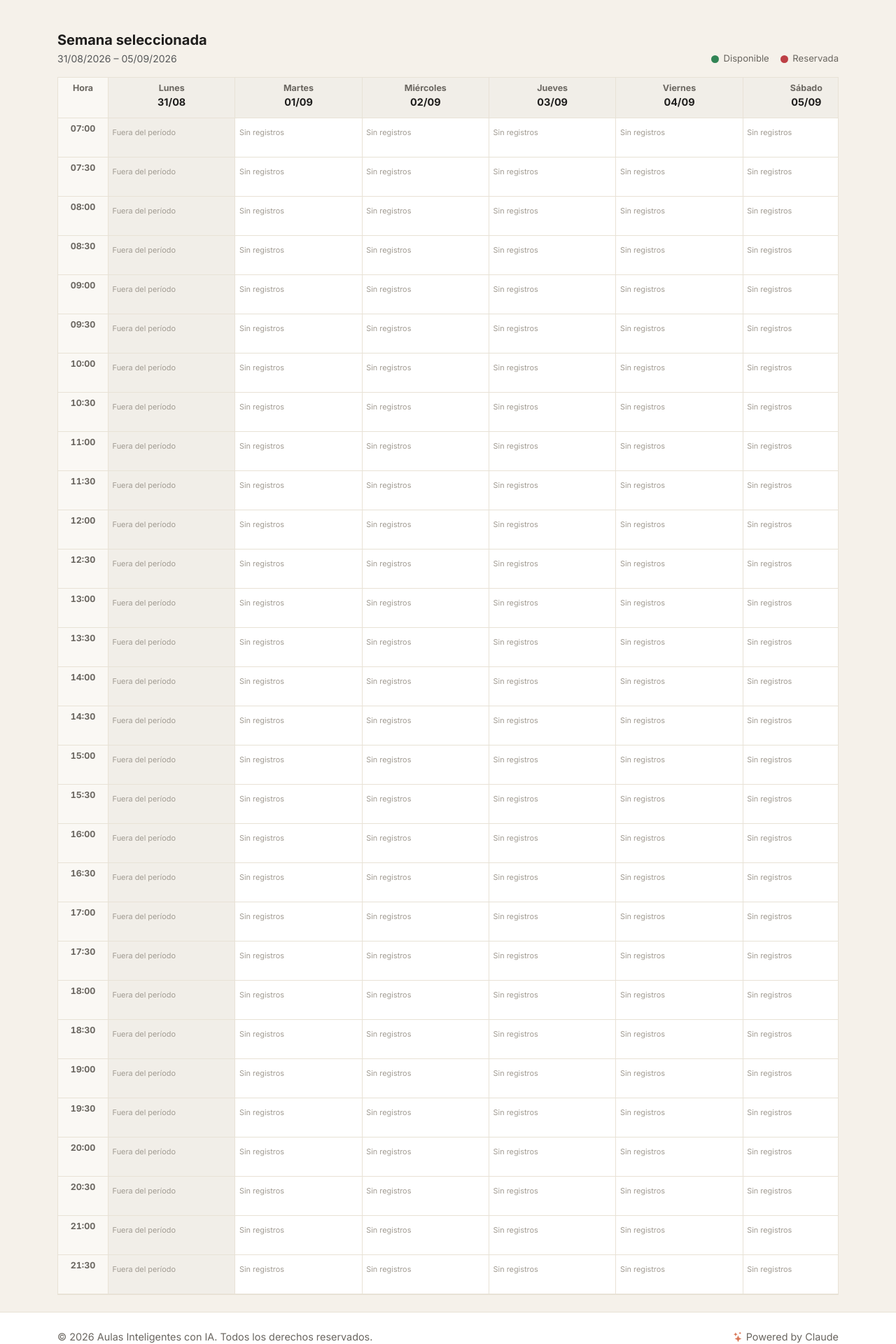
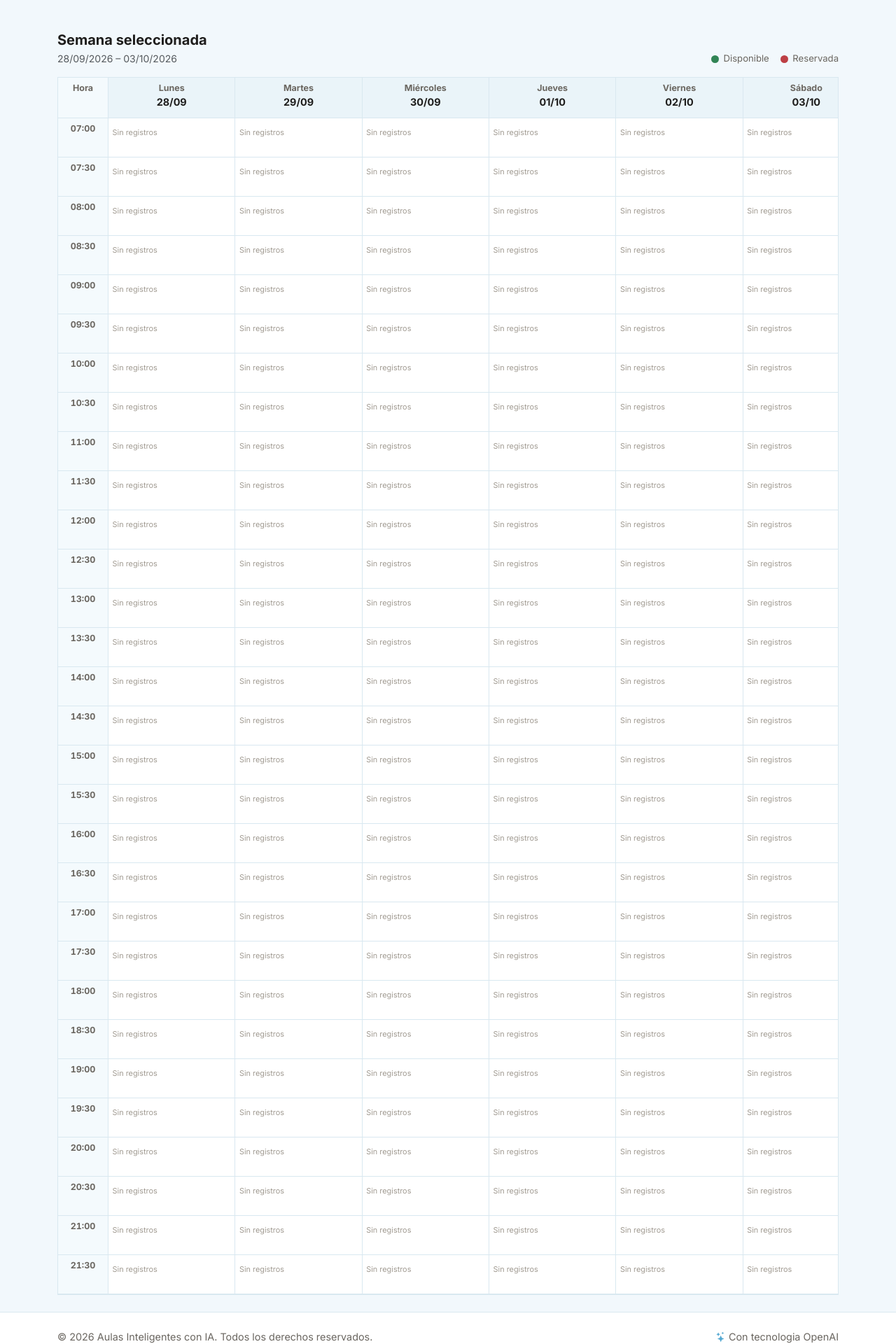
Before and after one commit to gomontalvo/unir-mia-aulasinteligentes, a Flask app: page /cronograma in a window 1280 px wide. Shown: the part 920-2840 px from the top of the page at 70% size. Run offline with Flask 3, Linux system fonts and the light colour scheme.

Commit message:
incluir-llm-rag-ex

```diff
--- a/app.py
+++ b/app.py
@@ -1,5 +1,6 @@
 import calendar
 import csv
+import re
 from datetime import date, datetime, timedelta
 from pathlib import Path
 from threading import Lock
@@ -10,11 +11,11 @@ from config import Config
 from crea_aula import crear_archivo_dat
 from reserva import buscar_reservas, guardar_reserva
 
-# Cliente oficial de Anthropic (se usa únicamente si hay API key configurada)
+# Cliente oficial de OpenAI (se usa únicamente si hay API key configurada)
 try:
-    import anthropic
+    from openai import OpenAI
 except ImportError:
-    anthropic = None
+    OpenAI = None
 
 DELIMITADOR=";"
 NOMBRE_ARCHIVO = "aula.dat"
@@ -25,6 +26,82 @@ def cargar_dataframe(nombre_archivo:str):
     """Carga el archivo .dat en un DataFrame de pandas."""
     df = pd.read_csv(nombre_archivo, sep=DELIMITADOR, encoding="utf-8")
     return df
+
+
+def recuperar_contexto_asistente(mensaje, ruta_aulas, ruta_cronograma, ahora=None):
+    """Recupera aulas relevantes y sus tres próximas franjas libres."""
+    ahora = ahora or datetime.now()
+    ruta_aulas = Path(ruta_aulas)
+    if not ruta_aulas.exists():
+        return "Los datos de aulas no están disponibles.", []
+
+    df_aula = pd.read_csv(
+        ruta_aulas,
+        sep=DELIMITADOR,
+        encoding="utf-8",
+        dtype=str,
+        keep_default_na=False,
+    )
+    mensaje_normalizado = mensaje.casefold()
+    numeros_aula = set(re.findall(r"\baula\s*(\d+)\b", mensaje_normalizado))
+    secciones = set(re.findall(r"\bsecci[oó]n\s+([a-z])\b", mensaje_normalizado))
+    ubicaciones = set(re.findall(r"\bp\d+\b", mensaje_normalizado))
+    df_aula["AULA"] = df_aula["AULA"].astype(str)
+    df_aula["SECCION"] = df_aula["SECCION"].astype(str)
+    df_aula["UBICACION"] = df_aula["UBICACION"].astype(str)
+
+    filtro = pd.Series(True, index=df_aula.index)
+    if numeros_aula:
+        filtro &= df_aula["AULA"].isin(numeros_aula)
+    if secciones:
+        filtro &= df_aula["SECCION"].str.casefold().isin(secciones)
+    if ubicaciones:
+        filtro &= df_aula["UBICACION"].str.casefold().isin(ubicaciones)
+    aulas_relevantes = df_aula.loc[filtro] if (numeros_aula or secciones or ubicaciones) else df_aula
+    claves_aula = set(zip(aulas_relevantes["AULA"], aulas_relevantes["SECCION"]))
+
+    lineas_aulas = [
+        f"Aula {fila['AULA']}, sección {fila['SECCION']}: capacidad {fila['CAPACIDAD']}, "
+        f"ubicación {fila['UBICACION']}, adyacentes {fila['ADYACENTE'] or 'ninguna'}."
+        for _, fila in aulas_relevantes.iterrows()
+    ]
+    lineas_horarios = []
+    ruta_cronograma = Path(ruta_cronograma)
+    if claves_aula and ruta_cronograma.exists():
+        df_horarios = pd.read_csv(
+            ruta_cronograma,
+            sep=DELIMITADOR,
+            encoding="utf-8",
+            dtype=str,
+            keep_default_na=False,
+            usecols=["AULA", "SECCION", "FECHA", "HORAINI", "SOLICITANTE"],
+        )
+        claves_relevantes = {f"{aula}|{seccion}" for aula, seccion in claves_aula}
+        df_horarios = df_horarios[
+            df_horarios["AULA"].add("|").add(df_horarios["SECCION"]).isin(claves_relevantes)
+            & df_horarios["SOLICITANTE"].str.strip().eq("")
+        ].copy()
+        df_horarios["_instante"] = pd.to_datetime(
+            df_horarios["FECHA"] + " " + df_horarios["HORAINI"],
+            format="%d/%m/%Y %H:%M",
+            errors="coerce",
+        )
+        df_horarios = df_horarios[
+            df_horarios["_instante"].notna() & (df_horarios["_instante"] >= ahora)
+        ].sort_values("_instante")
+        for instante, franjas in df_horarios.groupby("_instante", sort=True):
+            aulas_disponibles = ", ".join(
+                f"Aula {fila['AULA']} sección {fila['SECCION']}"
+                for _, fila in franjas.iterrows()
+            )
+            lineas_horarios.append(f"{instante:%d/%m/%Y %H:%M}: {aulas_disponibles}")
+            if len(lineas_horarios) == 3:
+                break
+
+    contexto = "Aulas:\n" + ("\n".join(lineas_aulas) or "No hay aulas que coincidan con la consulta.")
+    contexto += "\nPróximas franjas disponibles:\n"
+    contexto += "\n".join(lineas_horarios) or "No hay franjas disponibles en los datos."
+    return contexto, lineas_horarios
 
 def create_app():
     app = Flask(__name__)
@@ -182,7 +259,8 @@ def create_app():
 
     @app.route("/cronograma")
     def cronograma():
-        mes = request.args.get("mes", "2026-09")
+        hoy = date.today()
+        mes = request.args.get("mes", hoy.strftime("%Y-%m"))
         try:
             anio, numero_mes = (int(parte) for parte in mes.split("-", 1))
             mes_fecha = date(anio, numero_mes, 1)
@@ -198,9 +276,11 @@ def create_app():
         mes = mes_fecha.strftime("%Y-%m")
 
         try:
-            fecha_seleccionada = date.fromisoformat(request.args.get("fecha", ""))
+            fecha_seleccionada = date.fromisoformat(
+                request.args.get("fecha", hoy.isoformat())
+            )
         except ValueError:
-            fecha_seleccionada = FECHA_INICIO_CRONOGRAMA
+            fecha_seleccionada = hoy
 
         if (
             fecha_seleccionada.strftime("%Y-%m") != mes
@@ -342,13 +422,13 @@ def create_app():
         )
 
     # ------------------------------------------------------------------
-    # API: asistente de IA (Claude)
+    # API: asistente de IA (OpenAI)
     # ------------------------------------------------------------------
     @app.route("/api/asistente", methods=["POST"])
     def asistente():
         """
-        Recibe un mensaje del usuario y responde usando la API de Claude.
-        Requiere ANTHROPIC_API_KEY configurada en el archivo .env
+        Recibe un mensaje del usuario y responde usando la API de OpenAI.
+        Requiere OPENAI_API_KEY configurada en el archivo .env
         """
         data = request.get_json(silent=True) or {}
         mensaje = data.get("mensaje", "").strip()
@@ -356,25 +436,42 @@ def create_app():
         if not mensaje:
             return jsonify({"error": "El campo 'mensaje' es requerido."}), 400
 
-        if not app.config["ANTHROPIC_API_KEY"] or anthropic is None:
+        if not app.config["OPENAI_API_KEY"] or OpenAI is None:
             return jsonify({
                 "respuesta": "El asistente de IA aún no está configurado. "
-                             "Agrega tu ANTHROPIC_API_KEY en el archivo .env para activarlo."
+                             "Agrega tu OPENAI_API_KEY en el archivo .env para activarlo."
             })
 
         try:
-            client = anthropic.Anthropic(api_key=app.config["ANTHROPIC_API_KEY"])
-            respuesta = client.messages.create(
-                model="claude-sonnet-4-6",
+            ruta_datos = Path(app.root_path)
+            contexto, _ = recuperar_contexto_asistente(
+                mensaje,
+                ruta_datos / NOMBRE_ARCHIVO,
+                ruta_datos / "cronograma.dat",
+            )
+            client = OpenAI(api_key=app.config["OPENAI_API_KEY"])
+            respuesta = client.chat.completions.create(
+                model="gpt-4o-mini",
                 max_tokens=500,
-                messages=[{"role": "user", "content": mensaje}],
+                messages=[
+                    {
+                        "role": "system",
+                        "content": (
+                            "Responde en español y usa los datos recuperados para preguntas sobre aulas "
+                            "y disponibilidad. Sé conciso, con un máximo de 120 palabras. Si una respuesta "
+                            "completa sería extensa, resume lo esencial y termina con las tres franjas "
+                            "disponibles más próximas del contexto. No inventes datos ni horarios; si hay "
+                            "menos de tres franjas, menciona solo las existentes.\n\n"
+                            f"{contexto}"
+                        ),
+                    },
+                    {"role": "user", "content": mensaje},
+                ],
             )
-            texto = "".join(
-                bloque.text for bloque in respuesta.content if bloque.type == "text"
-            )
+            texto = respuesta.choices[0].message.content or ""
             return jsonify({"respuesta": texto})
         except Exception as exc:  # pragma: no cover - manejo simple de errores
-            return jsonify({"error": f"Error al conectar con Claude: {exc}"}), 500
+            return jsonify({"error": f"Error al conectar con OpenAI: {exc}"}), 500
 
     # ------------------------------------------------------------------
     # Salud del servicio
--- a/config.py
+++ b/config.py
@@ -8,9 +8,9 @@ class Config:
     """Configuración general de la aplicación Aulas Inteligentes con IA."""
 
     SECRET_KEY = os.environ.get("SECRET_KEY", "clave-de-desarrollo-cambiar-en-produccion")
-    ANTHROPIC_API_KEY = os.environ.get("ANTHROPIC_API_KEY", "")
+    OPENAI_API_KEY = os.environ.get("OPENAI_API_KEY", "")
     DEBUG = os.environ.get("FLASK_ENV", "development") == "development"
     PORT = int(os.environ.get("PORT", 5000))
 
     APP_NAME = "Aulas Inteligentes con IA"
-    APP_TAGLINE = "Powered by Claude"
+    APP_TAGLINE = "Con tecnologia OpenAI"
--- a/requirements.txt
+++ b/requirements.txt
@@ -6,7 +6,7 @@ fsspec==2026.9.0
 h11==0.16.0
 hf-xet==1.6.0
 httpcore==1.0.9
-httpx==0.28.1
+httpx==0.27.2
 huggingface_hub==1.33.0
 idna==3.20
 itsdangerous==2.2.0
@@ -27,5 +27,5 @@ typing-inspection==0.4.4
 typing_extensions==4.16.0
 tzdata==2026.4
 Werkzeug==3.1.8
-anthropic==0.34.2
+openai==1.51.2
 gunicorn==22.0.0
--- a/static/css/styles.css
+++ b/static/css/styles.css
@@ -1,12 +1,12 @@
 :root {
-    --color-bg: #F5F1EA;
+    --color-bg: #F2F8FC;
     --color-surface: #FFFFFF;
     --color-text: #1F1E1D;
     --color-text-muted: #6A6660;
-    --color-border: #E8E2D6;
-    --color-primary: #D97757;
-    --color-primary-dark: #BD5D3A;
-    --color-primary-soft: #F1E2D5;
+    --color-border: #D9E8F0;
+    --color-primary: #55A9D2;
+    --color-primary-dark: #2D7FA8;
+    --color-primary-soft: #DFF1F9;
     --font-heading: 'Source Serif 4', Georgia, serif;
     --font-body: 'Inter', system-ui, sans-serif;
 }
@@ -186,6 +186,23 @@ body {
 .powered-by i { color: var(--color-primary); }
 
 /* CRONOGRAMA */
+.schedule-loading {
+    position: fixed;
+    inset: 0;
+    z-index: 1080;
+    display: grid;
+    place-items: center;
+    background: rgb(255 255 255 / 65%);
+}
+.schedule-loading[hidden] { display: none; }
+.schedule-loading i {
+    color: #0878d1;
+    font-size: 3rem;
+    animation: schedule-clover-spin 0.9s linear infinite;
+}
+@keyframes schedule-clover-spin {
+    to { transform: rotate(360deg); }
+}
 .schedule-heading {
     border-bottom: 1px solid var(--color-border);
     background: var(--color-surface);
@@ -300,7 +317,7 @@ a.calendar-day:focus-visible {
     top: 0;
     z-index: 1;
     height: 58px;
-    background: #f1eee8;
+    background: #EAF4F9;
     color: var(--color-text-muted);
     font-size: 0.78rem;
     text-align: center;
@@ -316,7 +333,7 @@ a.calendar-day:focus-visible {
     z-index: 2;
     width: 72px;
     min-width: 72px;
-    background: #faf8f4;
+    background: #F4FAFD;
     color: var(--color-text-muted);
     font-size: 0.78rem;
     font-variant-numeric: tabular-nums;
@@ -324,7 +341,7 @@ a.calendar-day:focus-visible {
 }
 .week-grid td { height: 56px; }
 .week-grid td.is-outside-range,
-.week-grid th.is-outside-range { background: #f1eee8; }
+.week-grid th.is-outside-range { background: #EAF4F9; }
 .schedule-entry {
     display: flex;
     flex-direction: column;
--- a/static/js/main.js
+++ b/static/js/main.js
@@ -1,4 +1,21 @@
 document.addEventListener("DOMContentLoaded", () => {
+    const scheduleLoading = document.getElementById("scheduleLoading");
+    if (scheduleLoading) {
+        const showScheduleLoading = () => {
+            scheduleLoading.hidden = false;
+            document.body.setAttribute("aria-busy", "true");
+        };
+
+        document.querySelector(".schedule-filters form")?.addEventListener("submit", showScheduleLoading);
+        document.querySelectorAll(".calendar-day[href]").forEach((day) => {
+            day.addEventListener("click", showScheduleLoading);
+        });
+        window.addEventListener("pageshow", () => {
+            scheduleLoading.hidden = true;
+            document.body.removeAttribute("aria-busy");
+        });
+    }
+
     const form = document.getElementById("formAsistente");
     if (!form) return;
 
--- a/templates/cronograma.html
+++ b/templates/cronograma.html
@@ -12,6 +12,11 @@
 </header>
 
 <main class="container py-4 schedule-page">
+    <div id="scheduleLoading" class="schedule-loading" role="status" aria-live="polite" hidden>
+        <i class="bi bi-suit-club-fill" aria-hidden="true"></i>
+        <span class="visually-hidden">Cargando cronograma...</span>
+    </div>
+
     <section class="schedule-filters" aria-labelledby="buscarTitulo">
         <div class="d-flex flex-wrap justify-content-between align-items-center gap-3 mb-3">
             <h2 id="buscarTitulo" class="schedule-section-title mb-0">Buscar</h2>
```
Also changed, not shown: templates/index.html (+4 -11 lines), README.md, static/img/logo_unir.png (added), 1 other file.
